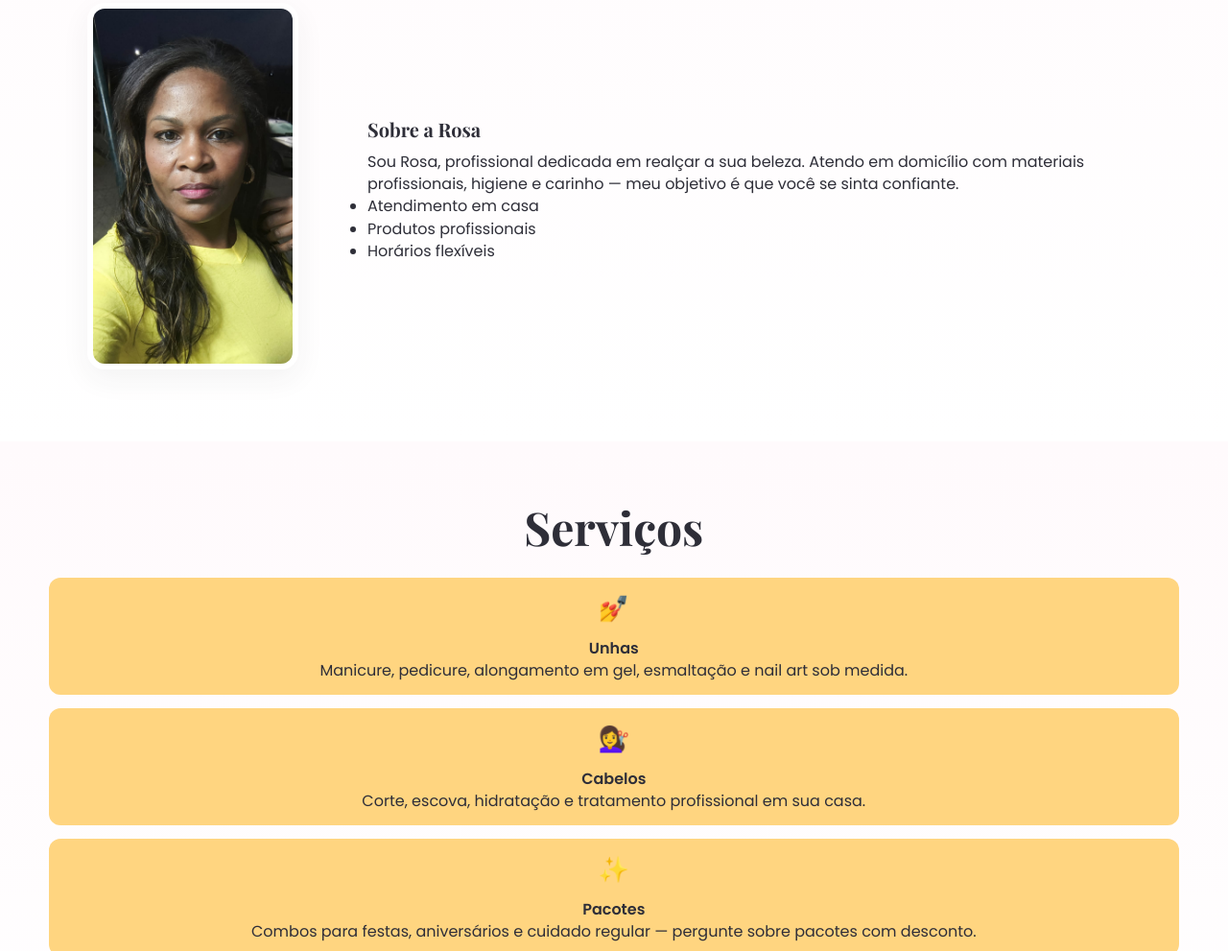
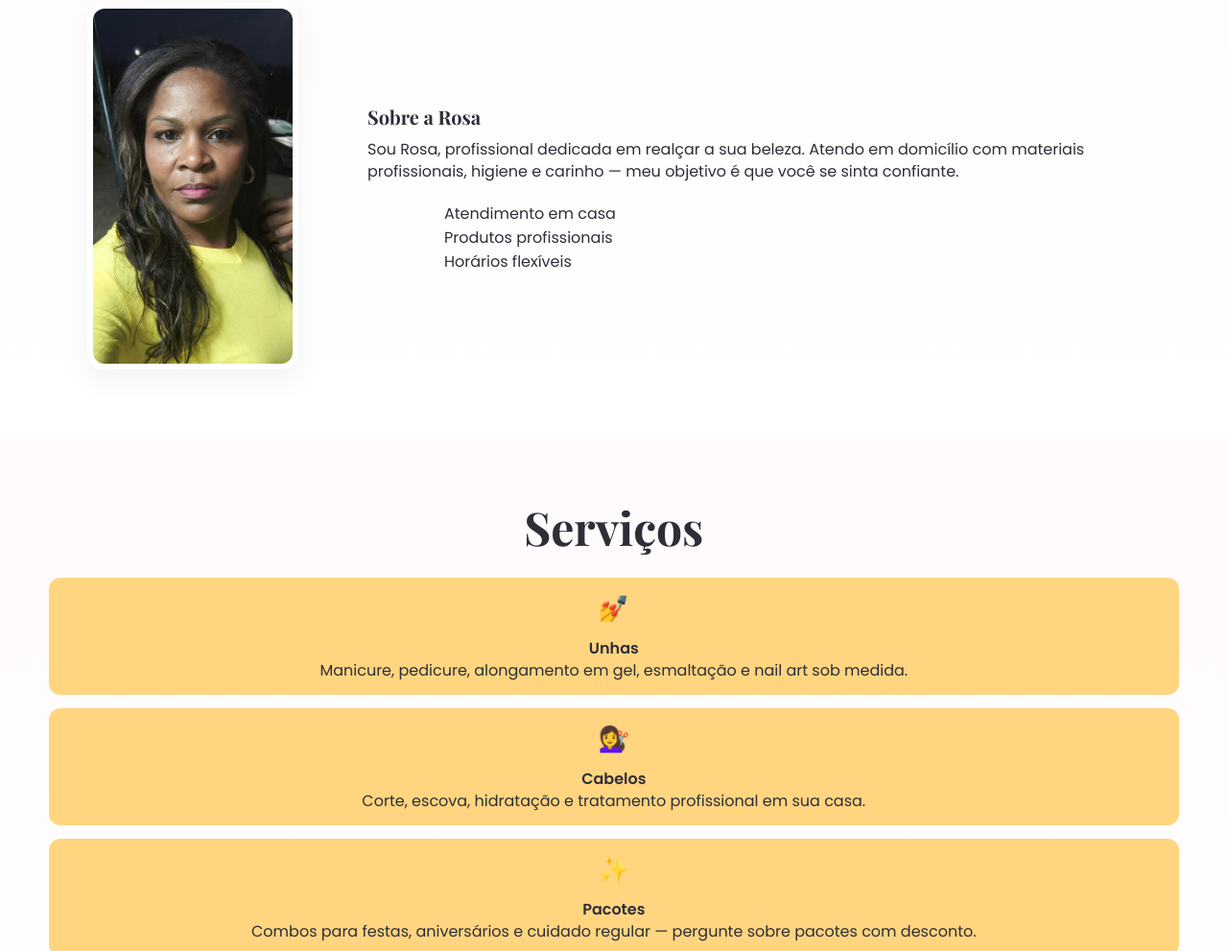
Before and after one commit to adalberto-martins/projeto-site-rosa4, a plain HTML site: page index.html in a window 1280 px wide. Shown: the part 1140-2131 px from the top of the page at 96% size. Drawn offline with nearby package versions, Linux system fonts and the light colour scheme.

Commit message:
Update styles.css

```diff
--- a/css/styles.css
+++ b/css/styles.css
@@ -247,6 +247,13 @@ a {
   font-family:"Playfair Display",serif;
   font-size:20px;
   margin-bottom:8px;
+}
+
+ul.diferenciais {
+  padding-top: 20px;
+  text-indent: 80px;
+  list-style-type: none;
+  line-height: 25px;
 }
 
 /* SERVICES */
```
